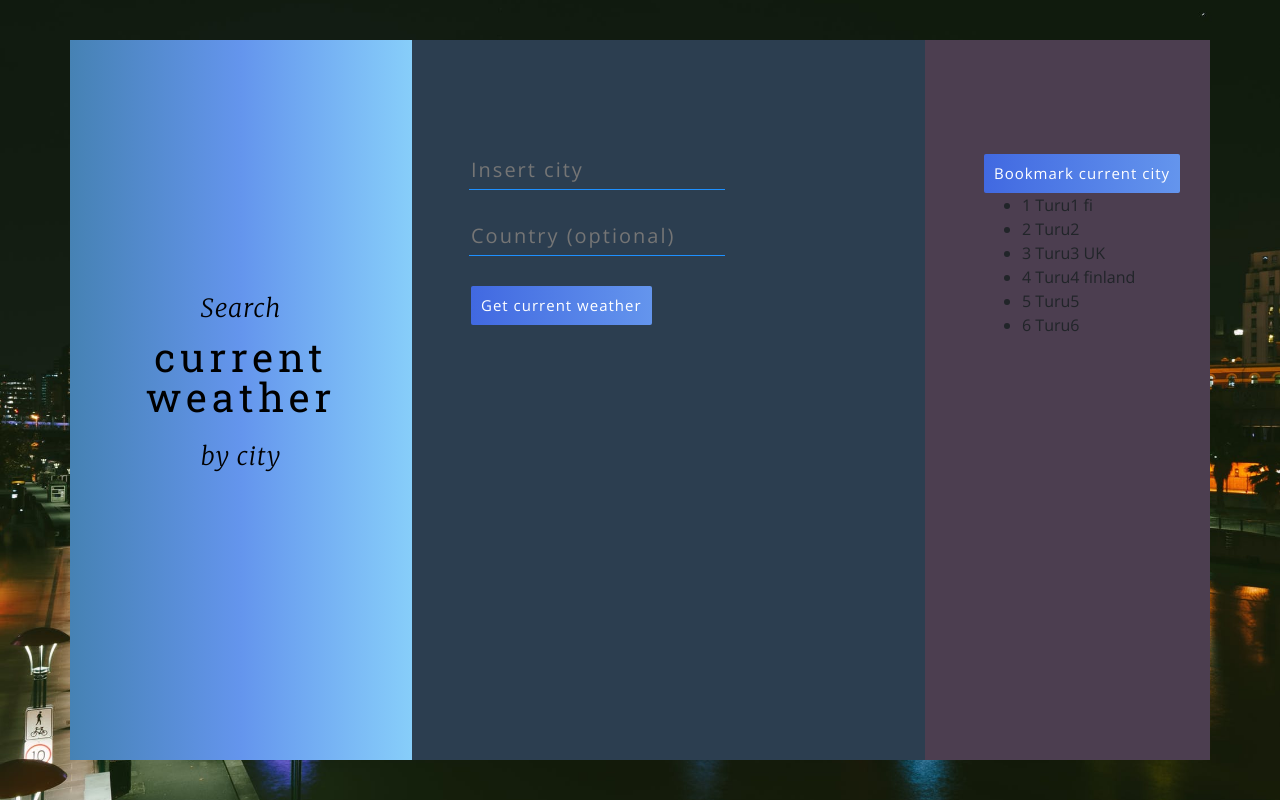
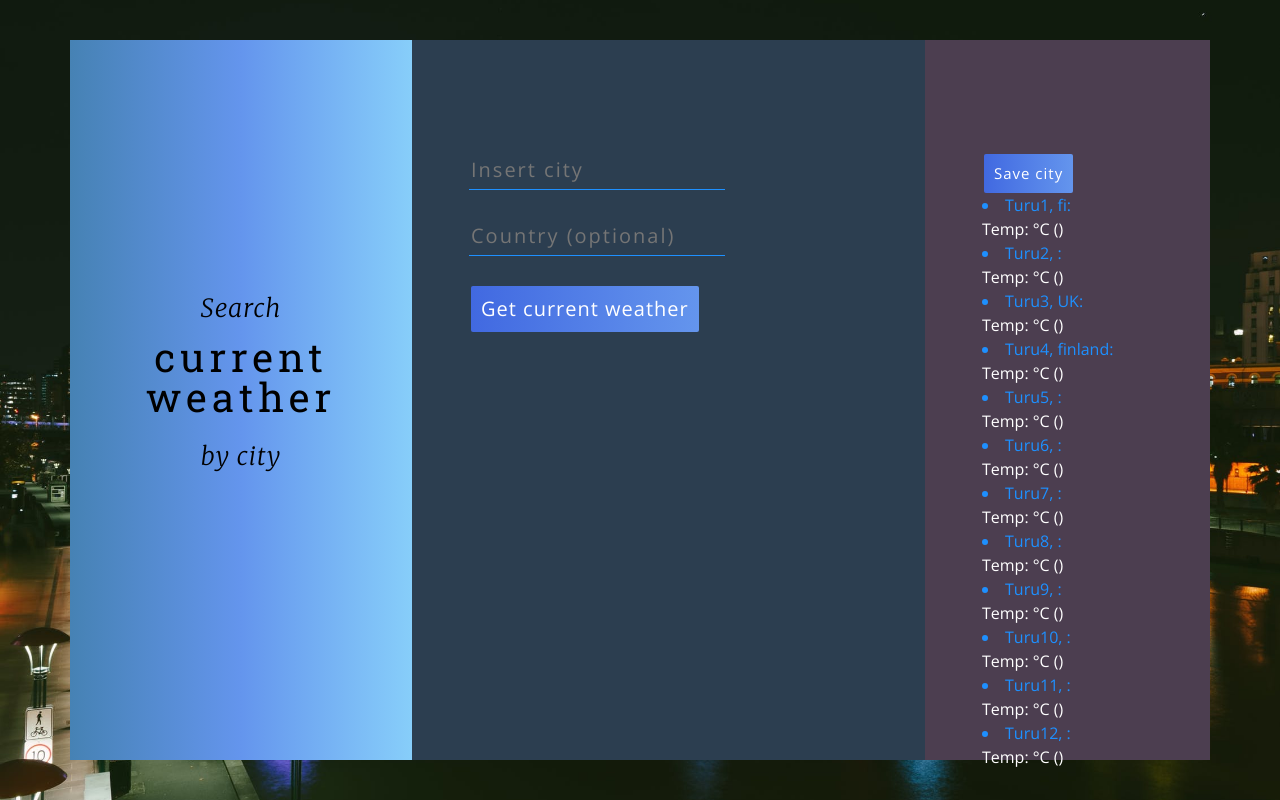
Before and after one commit to JesseRGit/current_weather, a React (Create React App) app: page / in a window 1280 px wide. Built offline with nearby package versions, Linux system fonts and the light colour scheme; no server answers.

Commit message:
save city function added

```diff
--- a/src/App.css
+++ b/src/App.css
@@ -94,7 +94,7 @@ button {
   border-radius: 2px;
   font-weight: lighter;
   letter-spacing: 1px;
-  font-size: 15px;
+  font-size: 20px;
   cursor: pointer;
   background: linear-gradient(to left, #6495ED, #4169E1);
   color: #fff;
@@ -114,6 +114,36 @@ button:active {
   padding-left: 5%;
 }
 
+.list__title {
+  color: #1E90FF;
+  padding: 20px 0 0 0;
+  font-weight: 400;
+}
+
+.list__value {
+  color: #fff;
+  font-weight: 200;
+}
+
+.list_button {
+  border: 0;
+  padding: 8px 10px;
+  margin: 0 2px;
+  border-radius: 2px;
+  font-weight: lighter;
+  letter-spacing: 1px;
+  font-size: 15px;
+  cursor: pointer;
+  background: linear-gradient(to left, #6495ED, #4169E1);
+  color: #fff;
+  font-weight: 100;
+}
+
+.list_button:active {
+  background: linear-gradient(to left, #4169E1, #6495ED);
+  outline: none;
+}
+
 .weather__info {
   width: 50%;
   font-size: 20px;
@@ -123,8 +153,8 @@ button:active {
 
 .weather__key {
   color: #1E90FF;
-  border-bottom: solid 2px rgba(255,255,255,0.06);
-  padding: 20px 0 20px 0;
+  font-size: 40px;
+  padding: 80px 0 0 0;
   font-weight: 400;
 }
 
@@ -133,6 +163,7 @@ button:active {
 }
 
 .weather__value {
+  font-size: 20px;
   color: #fff;
   font-weight: 200;
 }
--- a/src/App.js
+++ b/src/App.js
@@ -5,11 +5,13 @@ import Form from '../src/components/Form';
 import WeatherData from '../src/components/WeatherData';
 import List from '../src/components/List';
 
-const API_KEY = process.env.REACT_APP_WEATHER_API_KEY;
+//const API_KEY = process.env.REACT_APP_WEATHER_API_KEY;
+const API_KEY = "189c7531f7a73a421a3c43ba1fc96313";
 
 class App extends Component {
 
   state = {
+    id: undefined,
     temperature: undefined,
     city: undefined,
     country: undefined,
@@ -38,6 +40,7 @@ class App extends Component {
         fetchedData = await fetch(`http://api.openweathermap.org/data/2.5/weather?q=${city}&units=metric&APPID=${API_KEY}`);;
         weatherData = await fetchedData.json();
         this.setState({
+            id: weatherData.id,
             temperature: weatherData.main.temp,
             city: weatherData.name,
             country: weatherData.sys.country,
@@ -48,6 +51,7 @@ class App extends Component {
       }
       console.log("City with country found, with data:", weatherData)
       this.setState({
+          id: weatherData.id,
           temperature: weatherData.main.temp,
           city: weatherData.name,
           country: weatherData.sys.country,
@@ -57,14 +61,16 @@ class App extends Component {
     } else if (city && weatherData.cod == "200") {
       console.log("City found, with data:", weatherData)
       this.setState({
+          id: weatherData.id,
           temperature: weatherData.main.temp,
           city: weatherData.name,
           country: weatherData.sys.country,
           description: weatherData.weather[0].description,
           errorMsg: ""
       })
-    } else if (weatherData.cod == "404") {
+    } else if (weatherData.cod === "404") {
       this.setState({
+          id: undefined,
           temperature: undefined,
           city: undefined,
           country: undefined,
@@ -73,6 +79,7 @@ class App extends Component {
         })
     } else {
       this.setState({
+          id: undefined,
           temperature: undefined,
           city: undefined,
           country: undefined,
@@ -80,10 +87,6 @@ class App extends Component {
           errorMsg: "Seach failed."
         })
     }
-  }
-
-  saveWeatherData (cityId) {
-    console.log("saveWeatherDataTriggered and saved city with id:", cityId);
   }
 
   render() {
@@ -107,10 +110,14 @@ class App extends Component {
                 />
                 </div>
                 <div className="col-xs-7 list-container">
-                  <button onClick={() =>{ this.saveWeatherData(this.state.city); }}>
-                    Bookmark current city
-                  </button>
-                  <List />
+                  <List
+                    id={this.state.id}
+                    temperature={this.state.temperature}
+                    city={this.state.city}
+                    country={this.state.country}
+                    description={this.state.description}
+                    errorMsg={this.state.errorMsg}
+                  />
                 </div>
               </div>
             </div>
--- a/src/components/List.js
+++ b/src/components/List.js
@@ -1,21 +1,54 @@
 import React, { Component } from 'react';
 
-class List extends Component {
-  render() {
-
-    const cities =[
-    { id: '1', city: 'Turu1', country: 'fi' },
+let cities =[ { id: '1', city: 'Turu1', country: 'fi' },
     { id: '2', city: 'Turu2', country: '' },
     { id: '3', city: 'Turu3', country: 'UK' },
     { id: '4', city: 'Turu4', country: 'finland' },
     { id: '5', city: 'Turu5', country: '' },
     { id: '6', city: 'Turu6', country: '' },
-    ];
+    { id: '7', city: 'Turu7', country: '' },
+    { id: '8', city: 'Turu8', country: '' },
+    { id: '9', city: 'Turu9', country: '' },
+    { id: '10', city: 'Turu10', country: '' },
+    { id: '11', city: 'Turu11', country: '' },
+    { id: '12', city: 'Turu12', country: '' }, ]
 
+class List extends Component {
+
+saveCity() {
+    if (this.props.city !== undefined || this.props.errorMsg === "") {
+
+      const newData = {
+        id: `${this.props.id}`,
+        city: `${this.props.city}`,
+        country: `${this.props.country}`,
+        temperature: `${this.props.temperature}`,
+        description: `${this.props.description}`
+      };
+
+      cities.push(newData);
+      const uniqueCities = [...new Map(cities.map(city => [city.id, city])).values()]
+
+      cities = uniqueCities;
+      console.log("output", uniqueCities);
+      this.setState({ cities });
+      console.log("Cities:" , cities);
+      }
+      else {
+        console.log("Cannot save: There is an error atm.");
+      }
+}
+
+  render() {
     return (
-      <ul>
-        {cities.map(city => <li key={city.id}>{city.id} {city.city} {city.country}</li>)}
-      </ul>
+      <div>
+        <button className="list_button" onClick={() =>{ this.saveCity(); }}>
+          Save city
+        </button>
+        <list className="list__title">
+          {cities.map(city => <li key={city.id}>{city.city}, {city.country}: <br></br> <div className="list__value"> Temp: {city.temperature} °C ({city.description})</div></li>)}
+        </list>
+      </div>
     );
   }
 }
--- a/src/components/WeatherData.js
+++ b/src/components/WeatherData.js
@@ -1,7 +1,25 @@
 import React from 'react';
 
 const WeatherData = props => (
-	<div className="weather__info">
+	<div >
+	 { props.city && props.country &&
+		 <p
+		 	className="weather__key">{props.city}, {props.country}
+		 </p>
+	 }
+	 {
+		 props.temperature && props.description &&
+		 <span
+		 	className="weather__value"> Current temperature is {props.temperature} °C with {props.description}.
+		 </span>
+	 }
+	 {
+	  props.errorMsg && <p className="weather__error">{ props.errorMsg }</p>
+	 }
+	</div>
+);
+
+/*
 {
  props.city && props.country && <p className="weather__key"> Location:
 	 <span className="weather__value"> { props.city }, { props.country }</span>
@@ -25,9 +43,7 @@ const WeatherData = props => (
 {
  props.errorMsg && <p className="weather__error">{ props.errorMsg }</p>
 }
-	</div>
-);
-
+*/
 /*
 <div>
   {props.city && props.country && props.temperature && props.description &&
```
Also changed, not shown: 1 other file (tests, documents, lock files or other folders). Lines whose indentation alone changed are shown as unchanged.
